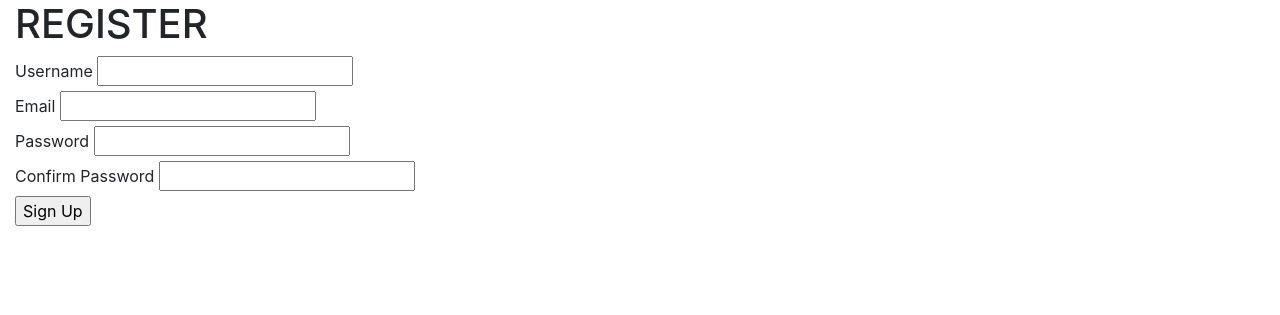
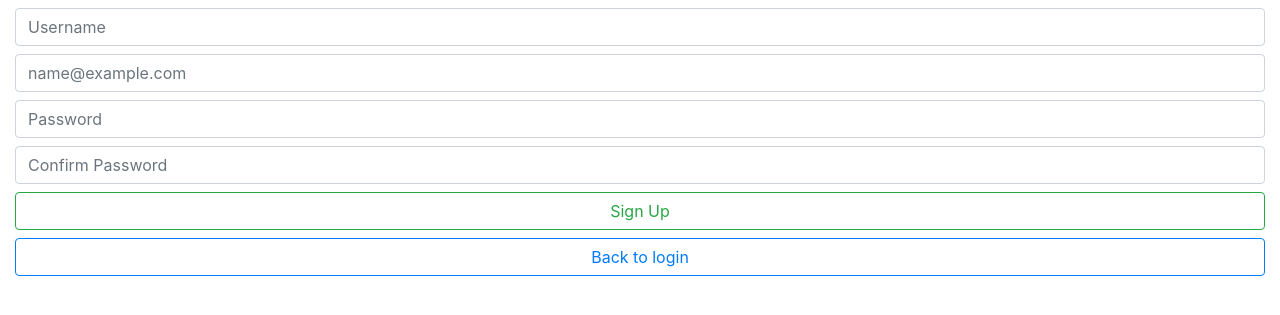
Before and after one commit to iwantm/QAEventTracker, a Flask app: page /register in a window 1280 px wide. Shown: the part 56-371 px from the top of the page. Run offline with Flask 2, Linux system fonts and the light colour scheme; some libraries are stand-ins or nearby versions.

Commit message:
finish front end for user

```diff
--- a/application/templates/register.html
+++ b/application/templates/register.html
@@ -1,20 +1,14 @@
 {% extends 'layout.html' %}
 {% block content %}
-<h1>REGISTER</h1>
-<form method="POST" action=''>
+
+<form class="form-group" method="POST" action=''>
     {{form.hidden_tag()}}
-    {{form.user_name.label}}
-    {{form.user_name}}
-    <br>
-    {{form.email.label}}
-    {{form.email}}
-    <br>
-    {{form.password.label}}
-    {{form.password}}
-    <br>
-    {{form.confirm_password.label}}
-    {{form.confirm_password}}
-    <br>
-    {{ form.submit }}
+    {{form.user_name(class="form-control mt-2",placeholder="Username")}}
+    {{form.email(class="form-control mt-2",placeholder="name@example.com")}}
+    {{form.password(class="form-control mt-2", placeholder="Password")}}
+    {{form.confirm_password(class="form-control mt-2", placeholder="Confirm Password")}}
+    {{ form.submit(class="btn btn-outline-success btn-block mt-2") }}
+    <a class="btn btn-outline-primary btn-block" href="{{url_for('login')}}">Back to login</a>
+
 </form>
 {% endblock content %}
```
Also changed, not shown: application/templates/edit_user.html (+4 -8 lines), application/templates/login.html (+12 -13 lines), application/templates/view_user.html (+22 -5 lines).
